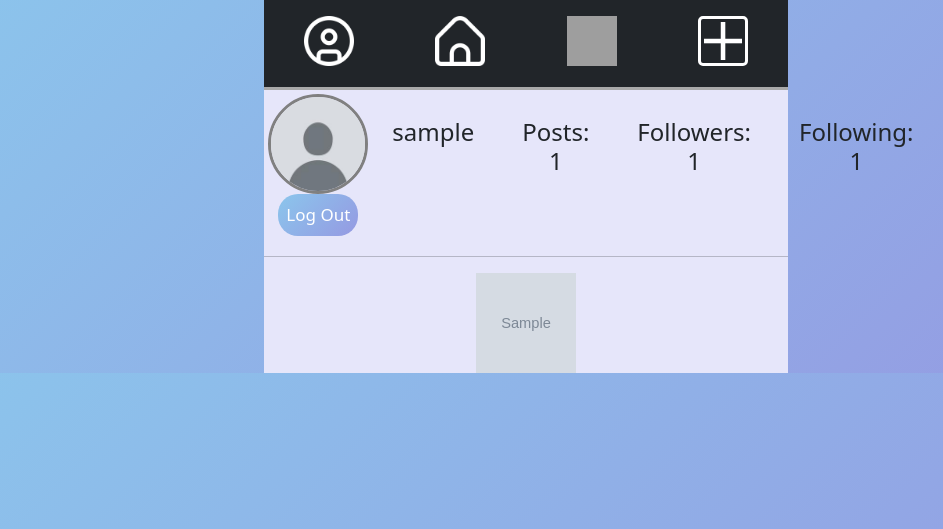
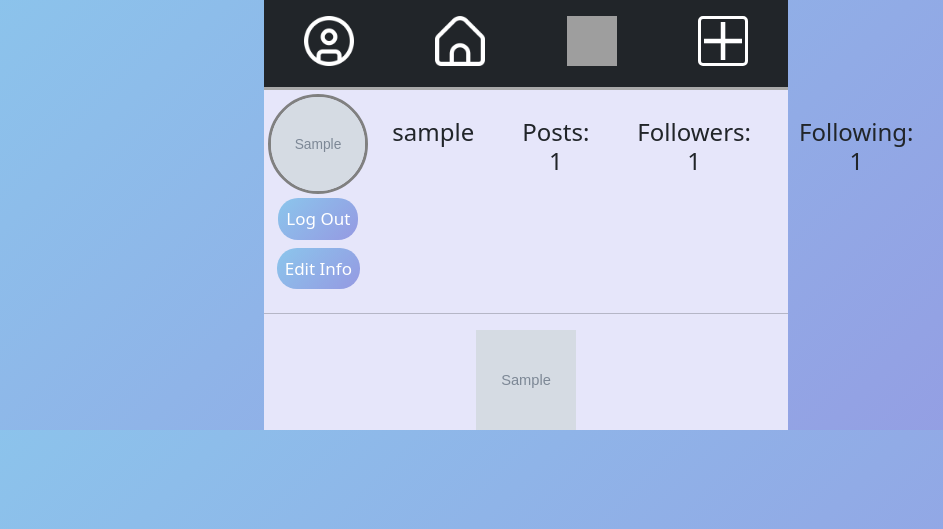
Before and after one commit to Banizama/djangoProject, a Django app: page /cur-user-page in a window 1280 px wide. Shown: the top 529 px of the page, without its empty margins (114-1057 px from the left). Run offline with Django 5.2, Linux system fonts and the light colour scheme; a user stored in the database is signed in; tables that the repository leaves empty hold one stand-in row (values such as "Sample post"); grey boxes marked "Sample" are stand-in pictures; grey boxes are pictures that could not be loaded.

Commit message:
current user page

```diff
--- a/Project/Project_app/templates/cur_user_page.html
+++ b/Project/Project_app/templates/cur_user_page.html
@@ -36,8 +36,9 @@
     </style>
     <div class="justify-items-start d-flex p-1">
         <div>
-            <img src="media/avatars/default_user_img.jpg" height="100px" width="100px" style="border-radius: 50%; border-color: grey; border-style: solid;">
-            <a href="{% url 'logout' %}" class="p-2 btn">Log Out</a>
+                <img src="{{ request.user.image.url }}" height="100px" width="100px" style="border-radius: 50%; border-color: grey; border-style: solid;">
+            <a href="{% url 'logout' %}" class="p-2 m-1 btn">Log Out</a>
+            <a href="{% url 'edit_user_info' %}" class="p-2 m-1 btn">Edit Info</a>
         </div>
         <span class="h4 text-dark p-4">{{ request.user.username }}</span>
         <span class="h4 text-dark p-4">Posts: {{ len_posts }}</span>
```
